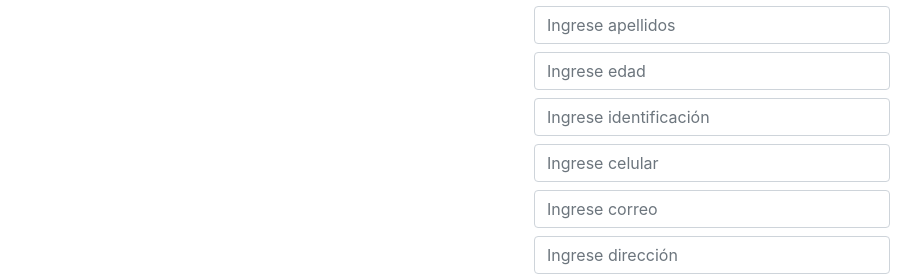
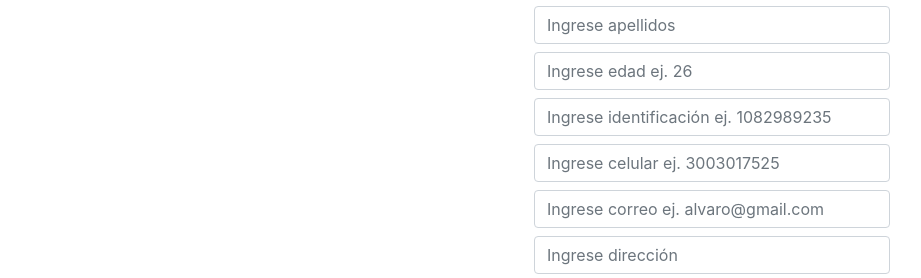
Before and after one commit to devatunes/proyecto-react-firebase, a React (Create React App) app: page / in a window 1280 px wide. Shown: the part 206-484 px from the top of the page, without its empty margins (308-1229 px from the left). Built offline with nearby package versions, Linux system fonts and the light colour scheme; no server answers; the database is empty.

Commit message:
Prueba validación campos

```diff
--- a/src/App.jsx
+++ b/src/App.jsx
@@ -215,30 +215,39 @@ function App() {
               value = {apellidos}
             />
             <input
-              type="number"
+              type="tel"
+              pattern='\d{2}'
+              maxlength="2"
+              min='1'
+              max='99'
               className='form-control mb-2'
-              placeholder='Ingrese edad'
+              placeholder='Ingrese edad ej. 26'
               onChange={e => setEdad(e.target.value)}
               value = {edad}
             />
             <input
-              type="number"
+              type="tel"
+              pattern='\d{10}'
+              maxlength="10"
               className='form-control mb-2'
-              placeholder='Ingrese identificación'
+              placeholder='Ingrese identificación ej. 1082989235'
               onChange={e => setIdentificacion(e.target.value)}
               value = {identificacion}
             />
             <input
-              type="number"
+              type="tel"
+              pattern='^[3]\d{9}$'
+              maxlength="10"
               className='form-control mb-2'
-              placeholder='Ingrese celular'
+              placeholder='Ingrese celular ej. 3003017525'
               onChange={e => setCelular(e.target.value)}
               value = {celular}
             />
             <input
-              type="mail"
+              type="email"
+              pattern="[a-z0-9._%+-]+@[a-z0-9.-]+\.[a-z]{2,}$"
               className='form-control mb-2'
-              placeholder='Ingrese correo'
+              placeholder='Ingrese correo ej. alvaro@gmail.com'
               onChange={e => setCorreo(e.target.value)}
               value = {correo}
             />
@@ -271,7 +280,6 @@ function App() {
           </form>
         </div>
       </div>
-
     </div>
   );
 }
```
